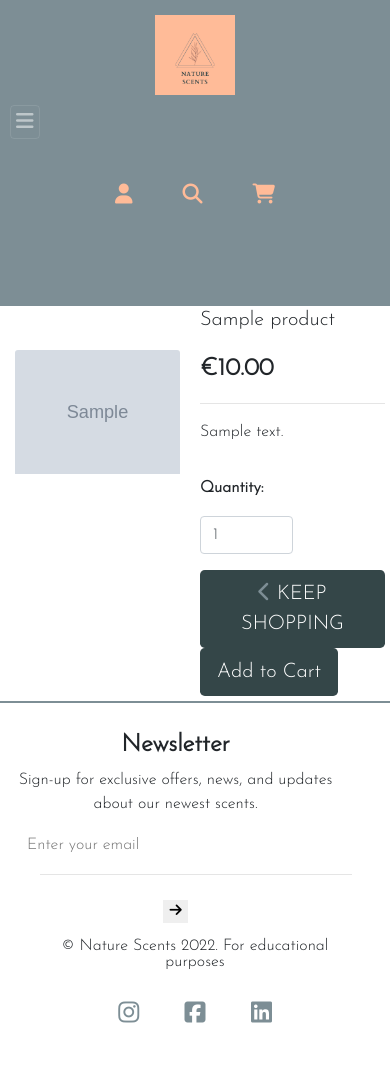
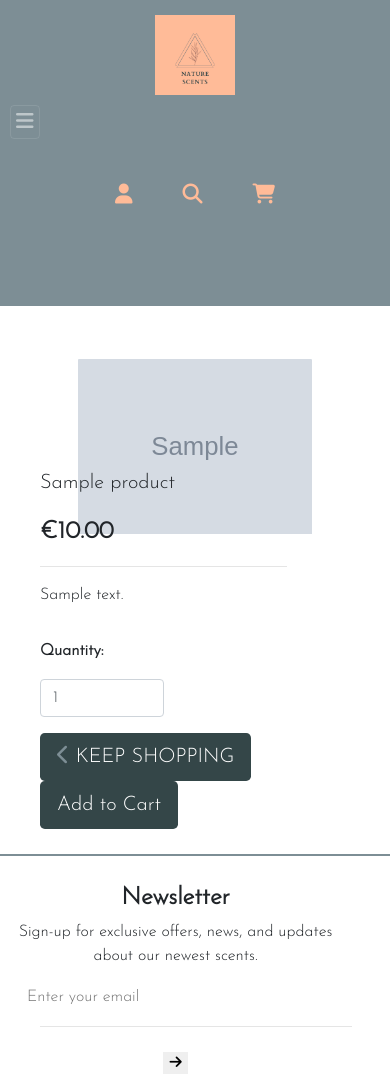
Before and after one commit to Code-Institute-Submissions/kreilly86-nature-scents_NovResub, a Django app: page /products/1/ in a window 390 px wide. Shown: the top 1074 px of the page. Before the commit the page ends 1023 px from the top, so only its background shows below. Run offline with Django 3.2, Linux system fonts and the light colour scheme; tables that the repository leaves empty hold one stand-in row (values such as "Sample post"); grey boxes marked "Sample" are stand-in pictures; some libraries are stand-ins or nearby versions.

Commit message:
Change product detail layout and css for mobile view

```diff
--- a/products/templates/products/product_detail.html
+++ b/products/templates/products/product_detail.html
@@ -4,7 +4,7 @@
 {% block content %}
 <div class="container-fluid">
     <div class="row">
-        <div class="col-6 product-image">
+        <div class="col-sm-12 col-md-6 product-image">
             {% if product.image %}
             <a href="{{ product.image.url }}" target="_blank">
                 <img class="card-img-top img-fluid" src="{{ product.image.url }}" alt="{{ product.name }}">
@@ -15,8 +15,7 @@
             </a>
             {% endif %}
         </div>
-
-        <div class="col-6 product-detail">
+        <div class="col-sm-12 col-md-6 product-detail">
             <p class="product-name">{{ product.name }}</p>
             <p class="lead mb-0 text-left font-weight-bold">€{{ product.price }}</p>
             <hr>
--- a/static/css/base.css
+++ b/static/css/base.css
@@ -971,30 +971,24 @@ select option[value=""] {
         margin: 0 auto;
     }
 
-    .product-detail {
-        width: 100vw;
-        height: fit-content;
-        margin-top: 300px;
-        padding: 5px;
-        align-items: center;
-        justify-content: center;
+    .product-page {
+        margin-top: 350px;
     }
 
     .product-image {
-        margin-top: 350px;
-        transform: scale(1);
-    }
-
-    .product-description {
-        align-items: center;
-        justify-content: center;
+        margin-top: 300px;
+        margin-bottom: 0 !important;
+        transform: scale(0.6);
         padding: 0;
     }
 
-    .product-detail-overlay {
-        height: fit-content;
-        margin: 0;
-        width: 80vw;
+    .product-detail {
+        align-items: center;
+        justify-content: center;
+        width: 80vw !important;
+        margin-bottom: 25px;
+        margin-top: -125px !important;
+        margin-left: 25px;
     }
 
     .philosophy-title {
```
